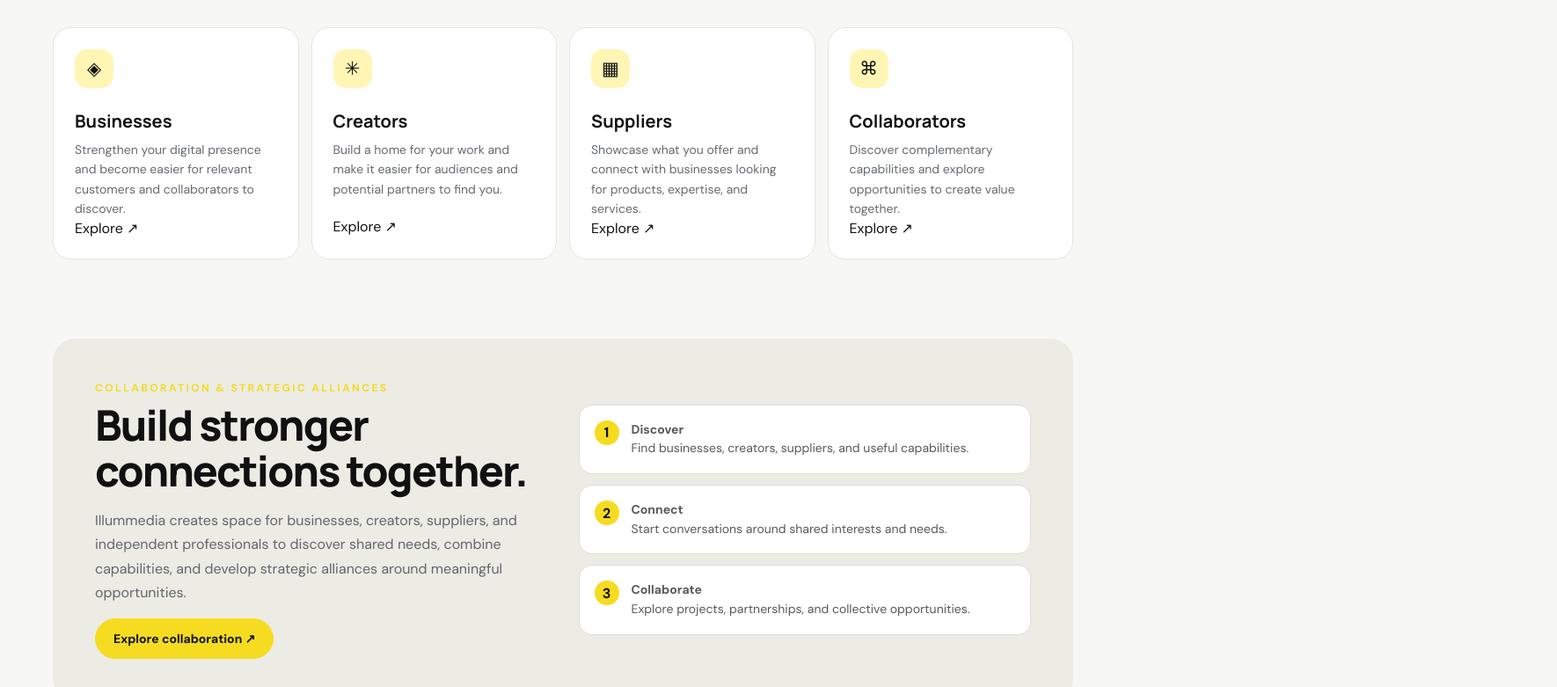
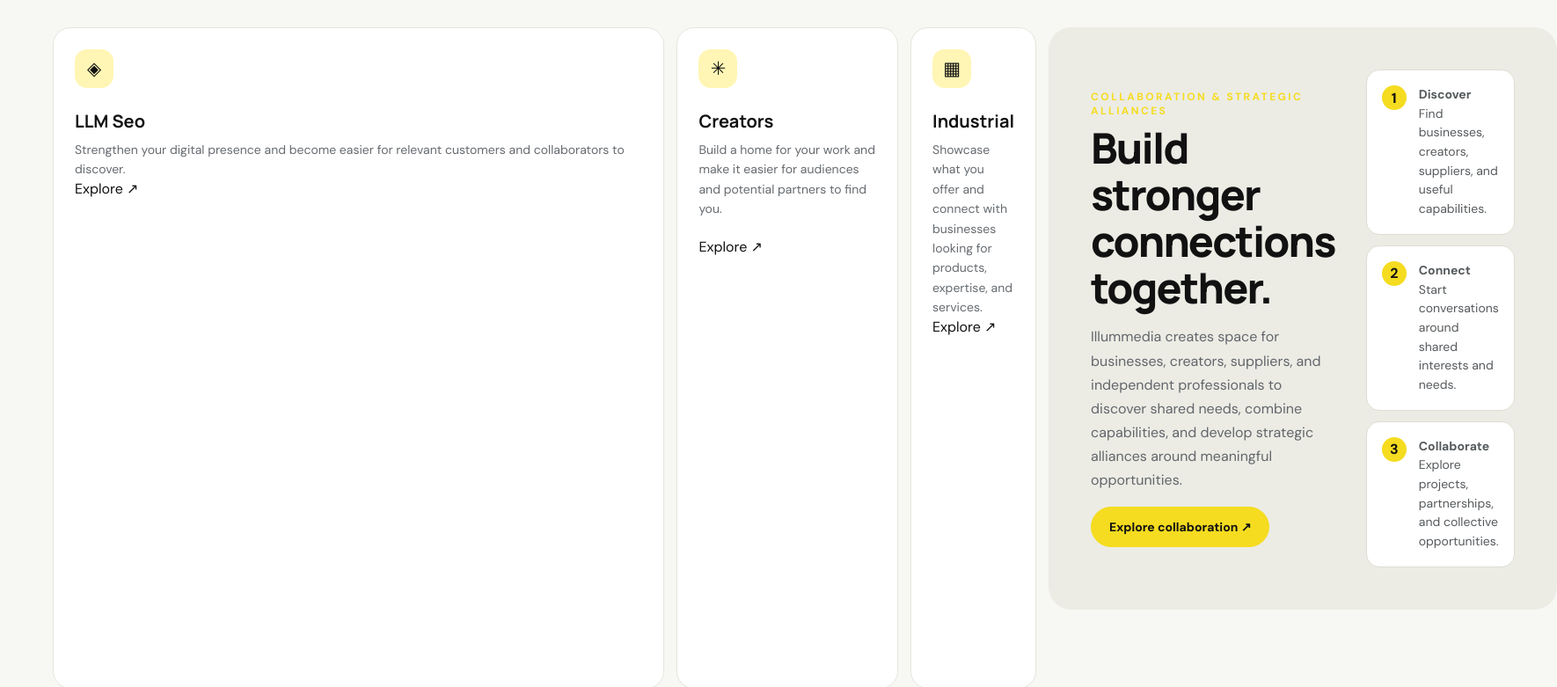
Before and after one commit to foday/illummedia-landingpage, an Astro site in the folder illummedia-landingpage/: page / in a window 1280 px wide. Shown: the part 1136-1917 px from the top of the page at 88% size, 1770 px wide, since content can reach past the window. Built offline with nearby package versions, Linux system fonts and the light colour scheme; Astro itself is replaced by a stand-in of ours.

Commit message:
Update business and supplier sections in index.astro

```diff
--- a/illummedia-landingpage/src/pages/index.astro
+++ b/illummedia-landingpage/src/pages/index.astro
@@ -43,10 +43,10 @@ const year = new Date().getFullYear();
         <div class="sectionhead"><div class="eyebrow">One ecosystem · Many ways to connect</div><h2>Bring the right people into the same network.</h2><p>Whether you're growing a company, building an audience, or supplying products and services, Illummedia is designed to make meaningful connections easier to discover.</p></div>
         <div class="grid">
           <article id="businesses" class="card"><div><div class="symbol">◈</div>
-<h3>Businesses</h3>
+<h3>LLM Seo</h3>
 <p>Strengthen your digital presence and become easier for relevant customers and collaborators to discover.</p>
 <a
-  href="/businesses"
+  href="/business"
   target="_blank"
   rel="noopener noreferrer"
   class="card-button"
@@ -65,7 +65,7 @@ const year = new Date().getFullYear();
   Explore <span>↗</span>
 </a>
 </div></article>
-          <article id="suppliers" class="card"><div><div class="symbol">▦</div><h3>Suppliers</h3><p>Showcase what you offer and connect with businesses looking for products, expertise, and services.</p>
+          <article id="suppliers" class="card"><div><div class="symbol">▦</div><h3>Industrial</h3><p>Showcase what you offer and connect with businesses looking for products, expertise, and services.</p>
 <a
   href="/suppliers"
   target="_blank"
@@ -75,7 +75,8 @@ const year = new Date().getFullYear();
   Explore <span>↗</span>
 </a>
 </div></article>
-          <article id="collaborators" class="card"><div><div class="symbol">⌘</div><h3>Collaborators</h3><p>Discover complementary capabilities and explore opportunities to create value together.</p>
+
+         <!--  <article id="collaborators" class="card"><div><div class="symbol">⌘</div><h3>Collaborators</h3><p>Discover complementary capabilities and explore opportunities to create value together.</p>
 <a
   href="/collaborators"
   target="_blank"
@@ -86,7 +87,7 @@ const year = new Date().getFullYear();
 </a>
 </div></article>
         </div>
-      </section>
+      </section> -->
       <section id="collaborate" class="section" style="padding-top:0">
         <div class="alliance">
           <div><div class="eyebrow">Collaboration &amp; strategic alliances</div><h2>Build stronger connections together.</h2><p style="color:#62666a;line-height:1.7">Illummedia creates space for businesses, creators, suppliers, and independent professionals to discover shared needs, combine capabilities, and develop strategic alliances around meaningful opportunities.</p><a class="btn" href="#connect">Explore collaboration ↗</a></div>
```
